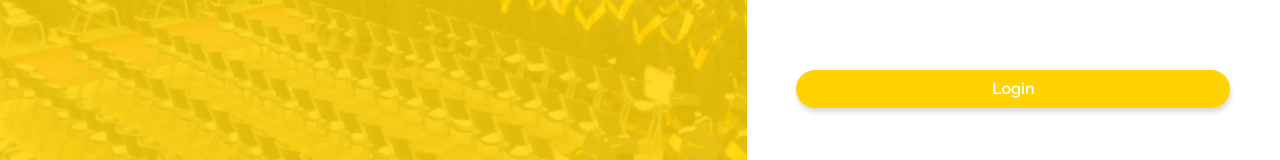
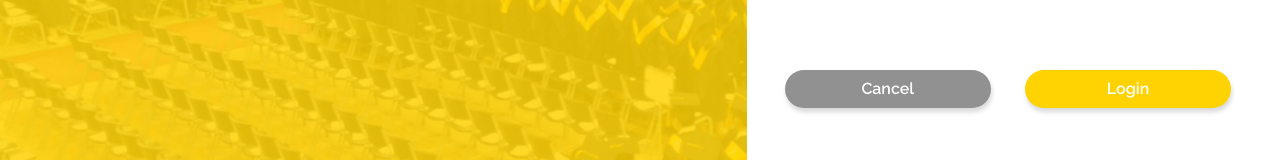
Before and after one commit to levisaz/React-Login-Register, a React (Create React App) app in the folder 4ITG_Act3_SazonValenzuela/: page / in a window 1280 px wide. Shown: the part 503-663 px from the top of the page. Built offline with nearby package versions, Linux system fonts and the light colour scheme.

Commit message:
CSS Register

```diff
--- a/4ITG_Act3_SazonValenzuela/src/components/Login.js
+++ b/4ITG_Act3_SazonValenzuela/src/components/Login.js
@@ -1,95 +1,118 @@
 //React
-import React from 'react';
-import Form from 'react-bootstrap/Form';
-import { Container, Row, Col } from 'react-bootstrap';
-import { Link } from 'react-router-dom';
-import { useState } from 'react';
+import React from "react";
+import Form from "react-bootstrap/Form";
+import { Container, Row, Col } from "react-bootstrap";
+import { Link } from "react-router-dom";
+import { useState } from "react";
 
 //Assets
-import '../styles/Login.scss';
+import "../styles/Login.scss";
 
-import ustLogo from '../assets/ustLogo.png';
-import ustCICSLogo from '../assets/ustCICSLogo.png';
+import ustLogo from "../assets/ustLogo.png";
+import ustCICSLogo from "../assets/ustCICSLogo.png";
 
-import ConfirmModal from './ConfirmModal';
+import ConfirmModal from "./ConfirmModal";
 const Login = (props) => {
+  //Modal
   const [show, setShow] = useState(false);
   const handleClose = () => setShow(false);
   const handleShow = () => setShow(true);
 
+  const [studentNumberInput, setStudentNumberInput] = useState("");
+  const [passwordInput, setPasswordInput] = useState("");
+
+  const remove = () => {
+    localStorage.removeItem("Name");
+    localStorage.removeItem("Password");
+  };
   return (
     <>
-      <Container fluid className='login'>
+      <Container fluid className="login">
         <Row>
           {/* C1: UST Background */}
-          <Col className='column1-ust' sm={7}>
-            <img className='ust-logo' src={ustLogo} alt='ustLogo' width={180} />
-            <h5 className='pontifical-text'>
+          <Col className="column1-ust" sm={7}>
+            <img className="ust-logo" src={ustLogo} alt="ustLogo" width={180} />
+            <h5 className="pontifical-text">
               Pontifical and Royal <br /> The University of Santo Tomas
             </h5>
-            <h2 className='thomasian-text'>Thomasian Graduates</h2>
+            <h2 className="thomasian-text">Thomasian Graduates</h2>
           </Col>
           {/* C2: Form */}
-          <Col className='column2-login'>
+          <Col className="column2-login">
             {/* Row 1: Header */}
             <Row>
               <Col sm md lg={3}>
-                {' '}
-                <img src={ustCICSLogo} alt='ustCICSLogo' width={80} />
+                {" "}
+                <img src={ustCICSLogo} alt="ustCICSLogo" width={80} />
               </Col>
-              <Col className='header-text'>
-                <h5 className='college-text'>
+              <Col className="header-text">
+                <h5 className="college-text">
                   College of Information and Computing Sciences
                 </h5>
-                <h3 className='graduate-text'>Thomasian Graduates</h3>
+                <h3 className="graduate-text">Thomasian Graduates</h3>
               </Col>
             </Row>
             {/* Row 2: Form */}
-            <Row className='forms'>
+            <Row className="forms">
               <Form.Group>
-                <Form.Label className='labels'>Student Number:</Form.Label>
+                <Form.Label className="labels">Student Number:</Form.Label>
                 <Form.Control
-                  type='text'
-                  id='studentNumber'
-                  placeholder='2018118045'
-                  className='mb-4 fields'
-                  required={true}
-                  pattern='[0-9]+'
-                  maxLength={10}
-                  minLength={10}
-                  title='Please enter numeric inputs only'
+                  type="number"
+                  id="studentNumber"
+                  placeholder="2018118045"
+                  className="mb-4 fields"
+                  name="studentNumberInput"
+                  required
                 />
 
-                <Form.Label className='labels'>Password:</Form.Label>
+                <Form.Label className="labels">Password:</Form.Label>
                 <Form.Control
-                  type='password'
-                  id='password'
-                  placeholder='enter password'
-                  aria-describedby='passwordHelpBlock'
-                  className='fields'
-                  required={true}
-                  pattern='(?=.*[_\W])(?=.*?[#?!@$%^&*-\]\[])(?=.*[A-Z]).{8,}'
-                  title='Must contain at least (1) number and (1) uppercase character, (1) special character, and at least (8) or more characters'
+                  type="password"
+                  id="password"
+                  placeholder="enter password"
+                  aria-describedby="passwordHelpBlock"
+                  className="fields"
+                  name="passwordInput"
+                  required
                 />
               </Form.Group>
             </Row>
-            <button
-              type='button'
-              className='btn btn-login'
-              onClick={handleShow}
-            >
-              Login
-            </button>
-            <ConfirmModal
+
+            <Row>
+              <Col>
+                {" "}
+                <button
+                  type="button"
+                  className="btn btn-cancel"
+                  typeof="onSubmit"
+                >
+                  Cancel
+                </button>
+              </Col>
+              <Col>
+                <button
+                  type="button"
+                  className="btn btn-login"
+                  typeof="onSubmit"
+                >
+                  Login
+                </button>
+              </Col>
+            </Row>
+
+            {/* <ConfirmModal
               handleShow={handleShow}
               show={show}
               handleClose={handleClose}
-            />
-            <Row className='register-row'>
-              <span className='dont-text'>
-                Don’t have an account?{' '}
-                <Link className='register-now-text' to='/register'>
-                  {' '}
+            /> */}
+            {localStorage.getItem("studentNumberInput") &&
+              console.log(localStorage.getItem("studentNumberInput"))}
+
+            <Row className="register-row">
+              <span className="dont-text">
+                Don’t have an account?{" "}
+                <Link className="register-now-text" to="/register">
+                  {" "}
                   Register now!
                 </Link>
               </span>
--- a/4ITG_Act3_SazonValenzuela/src/styles/Login.scss
+++ b/4ITG_Act3_SazonValenzuela/src/styles/Login.scss
@@ -75,6 +75,17 @@
       box-shadow: 1px 4px 5px 0px #d8d8d8;
     }
 
+    .btn-cancel {
+      background-color: #919191;
+      border-radius: 20px;
+      align-self: center;
+      width: 95%;
+      color: white;
+      font-family: "Raleway", sans-serif;
+      font-weight: 600;
+      box-shadow: 1px 4px 5px 0px #d8d8d8;
+    }
+
     .forms {
       margin-bottom: -5%;
       align-self: center;
--- a/4ITG_Act3_SazonValenzuela/src/styles/Register.scss
+++ b/4ITG_Act3_SazonValenzuela/src/styles/Register.scss
@@ -1,5 +1,5 @@
 .btn-secondary {
-    background-color: #858796!important;
+  background-color: #858796 !important;
 }
 
 .register {
@@ -10,11 +10,11 @@
   .column2-login {
     justify-content: start;
     .forms {
-            margin-top: 5rem;
+      margin-top: 1.9rem;
     }
   }
   button {
-        width: 30%!important;
+    width: 30% !important;
   }
 }
 
```
Also changed, not shown: 4ITG_Act3_SazonValenzuela/src/components/Register.js (+98 -98 lines). Lines whose indentation alone changed are shown as unchanged.
